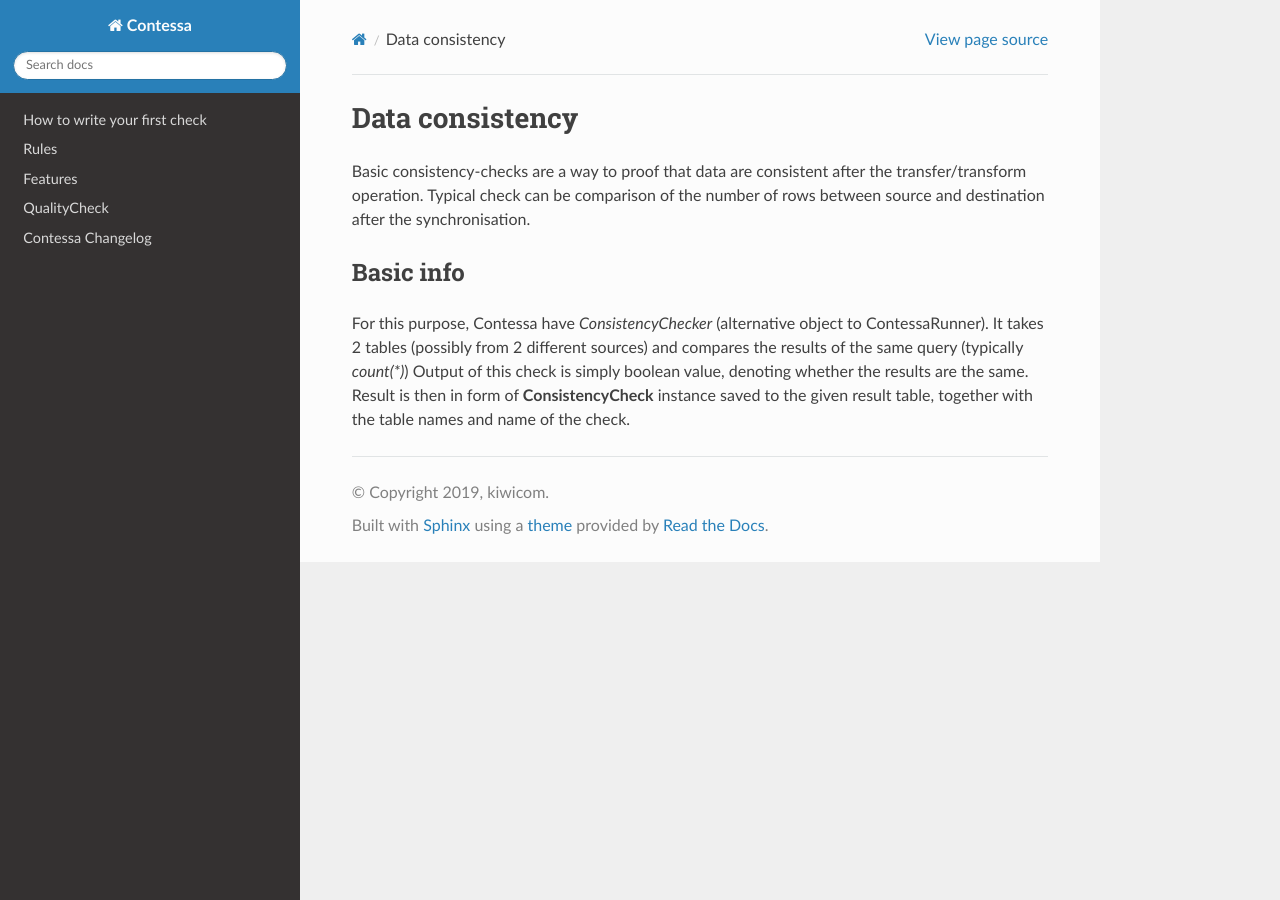
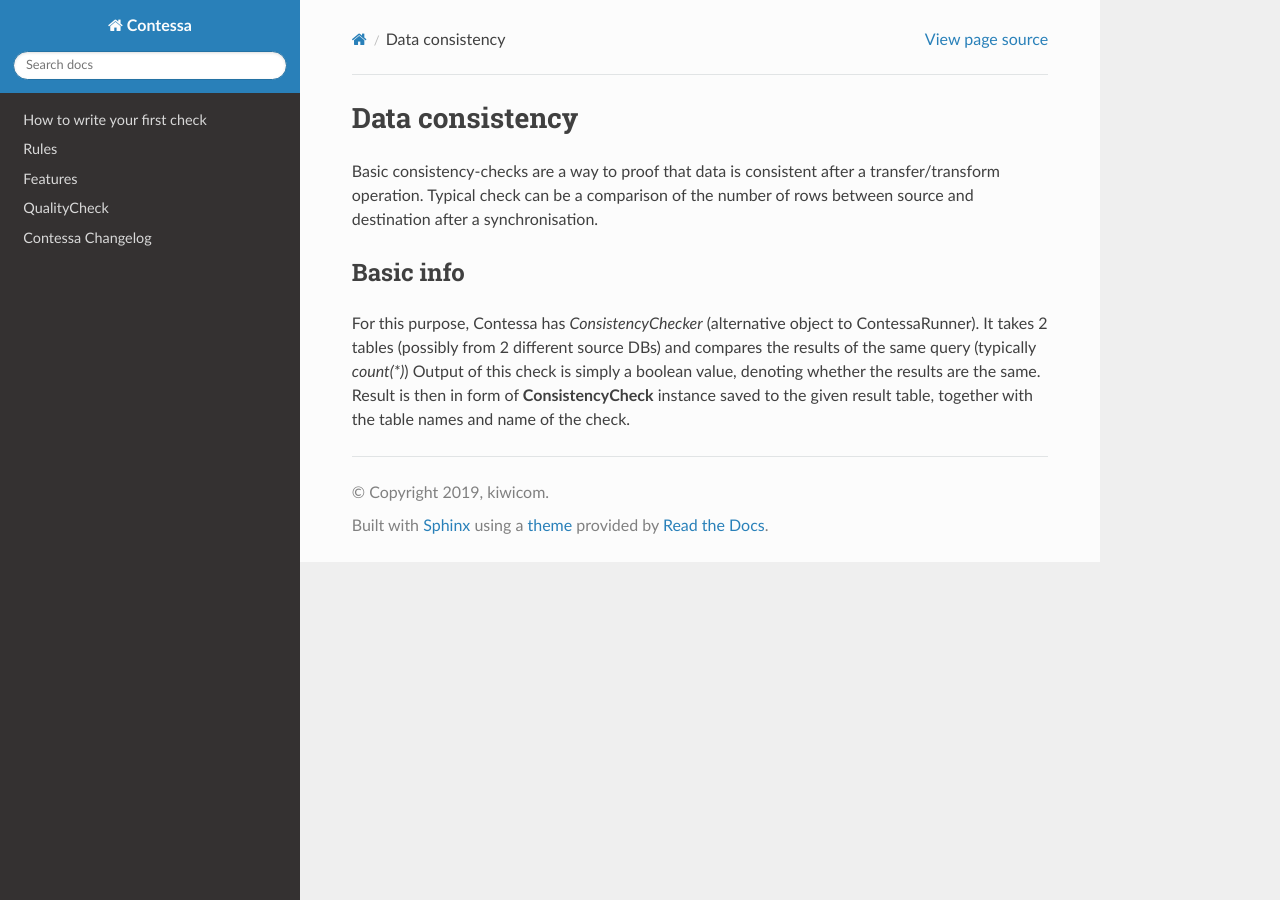
Before and after one commit to kiwicom/contessa, a Sphinx documentation site: the page built from docs/data_consistency.rst, in a window 1280 px wide. Built offline with Sphinx 7.4.7 and the Read the Docs theme 2.0.0, drawn with Linux system fonts in a browser that asks for light colours.

Commit message:
Improved consistency readme readability

```diff
--- a/docs/data_consistency.rst
+++ b/docs/data_consistency.rst
@@ -1,15 +1,15 @@
 Data consistency
 ==============================
 
-Basic consistency-checks are a way to proof that data are consistent after the transfer/transform operation.
-Typical check can be comparison of the number of rows between source and destination after the synchronisation.
+Basic consistency-checks are a way to proof that data is consistent after a transfer/transform operation.
+Typical check can be a comparison of the number of rows between source and destination after a synchronisation.
 
 
 Basic info
 ------------------------------
 
-For this purpose, Contessa have *ConsistencyChecker* (alternative object to ContessaRunner).
-It takes 2 tables (possibly from 2 different sources) and compares the results of the same query (typically `count(*)`)
-Output of this check is simply boolean value, denoting whether the results are the same.
+For this purpose, Contessa has *ConsistencyChecker* (alternative object to ContessaRunner).
+It takes 2 tables (possibly from 2 different source DBs) and compares the results of the same query (typically `count(*)`)
+Output of this check is simply a boolean value, denoting whether the results are the same.
 Result is then in form of **ConsistencyCheck** instance saved to the given result table, together with the table names
 and name of the check.
```
